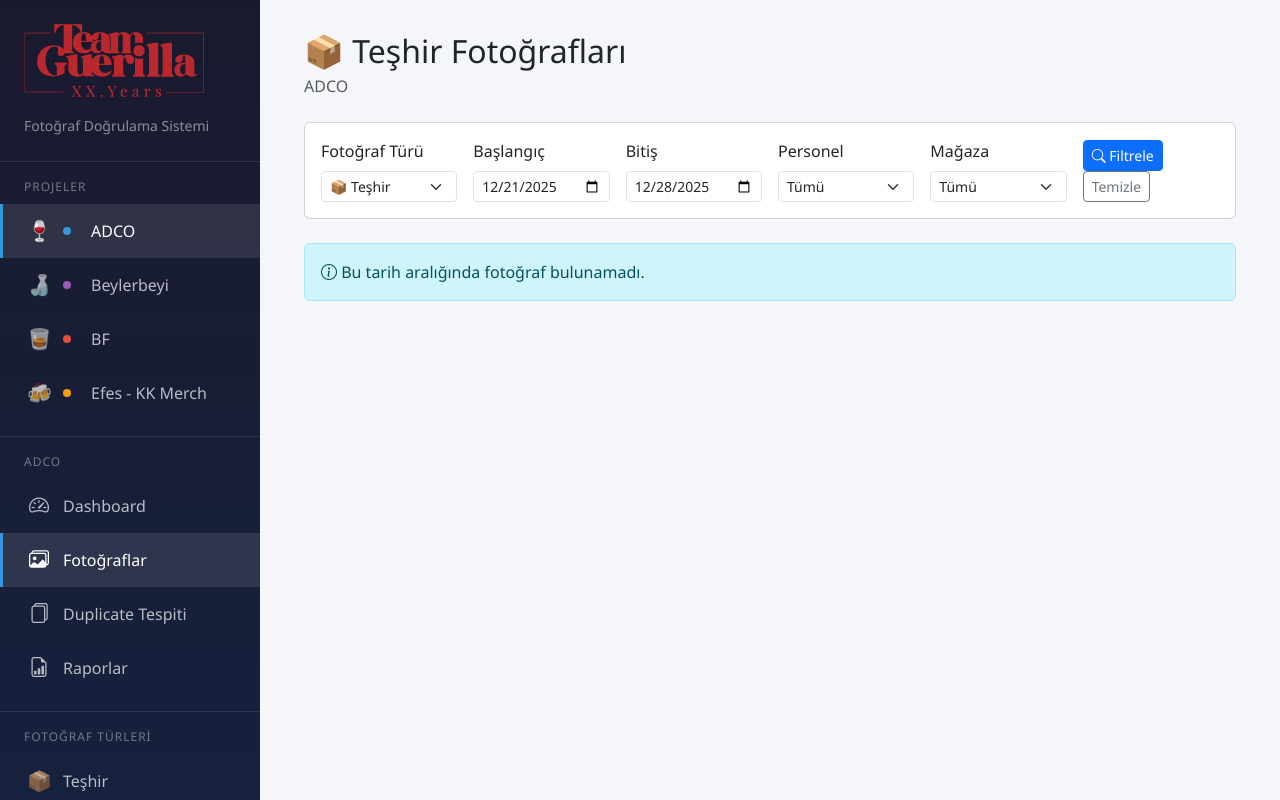
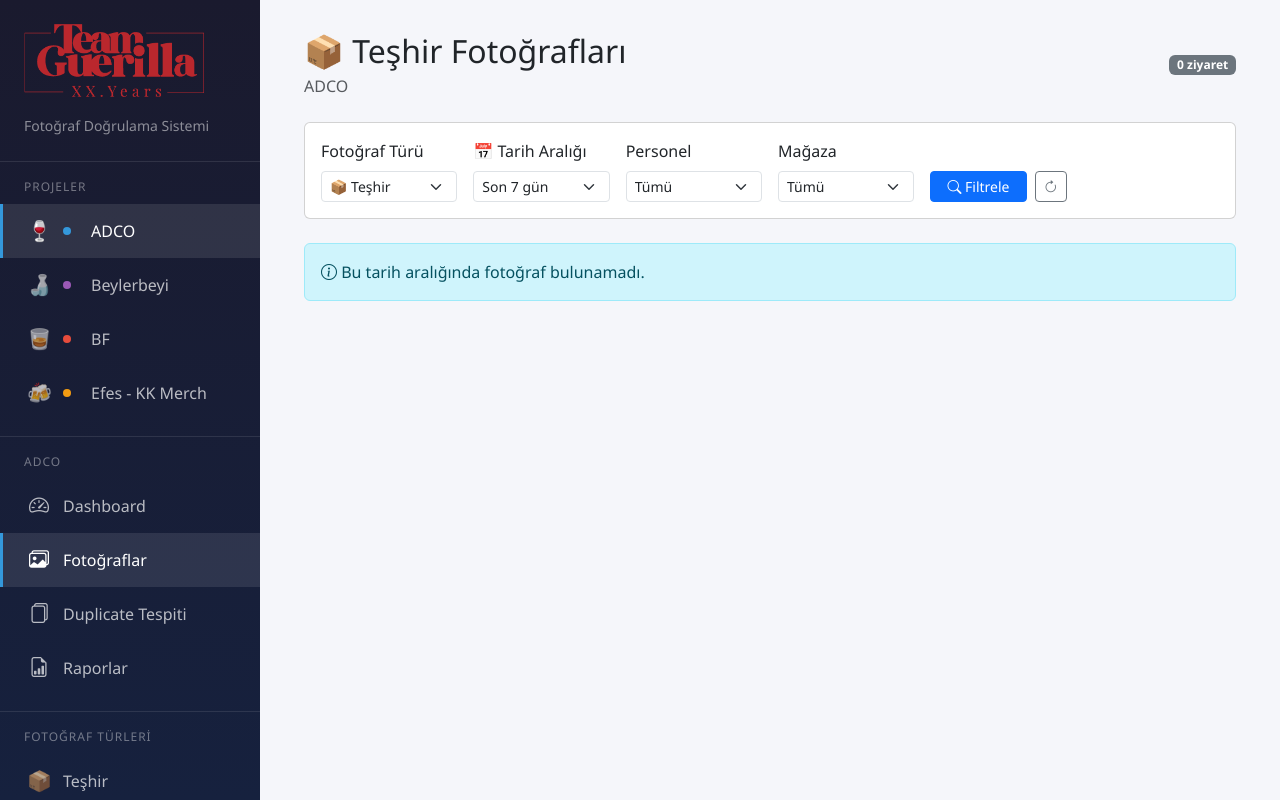
Before and after one commit to ozankyn/photo-verifier, a Flask app: page /adco/photos in a window 1280 px wide. Run offline with Flask 3, Linux system fonts and the light colour scheme; the visitor is signed in with stand-in values (Sample User, id 1); data that the repository does not hold is empty.

Commit message:
Add quick date filter to photos page

```diff
--- a/app.py
+++ b/app.py
@@ -312,8 +312,15 @@ def photos(project):
 
     # Filtreler
     photo_type = request.args.get('type', 'exhibition')
-    date_from = request.args.get('from', (datetime.now() - timedelta(days=7)).strftime('%Y-%m-%d'))
-    date_to = request.args.get('to', datetime.now().strftime('%Y-%m-%d'))
+    days = request.args.get('days', 7, type=int)
+
+    if days > 0:
+        date_from = (datetime.now() - timedelta(days=days)).strftime('%Y-%m-%d')
+        date_to = datetime.now().strftime('%Y-%m-%d')
+    else:
+        date_from = request.args.get('from', (datetime.now() - timedelta(days=7)).strftime('%Y-%m-%d'))
+        date_to = request.args.get('to', datetime.now().strftime('%Y-%m-%d'))
+
     user_id = request.args.get('user_id', type=int)
     customer_code = request.args.get('customer_code')
 
@@ -342,36 +349,12 @@ def photos(project):
                          photos_grouped=photos_grouped,
                          date_from=date_from,
                          date_to=date_to,
+                         days=days,
                          user_id=user_id,
                          customer_code=customer_code,
                          personnel_list=personnel_list,
                          customer_list=customer_list,
-                            current_user=get_current_user())
-
-
-
-
-@app.route('/<project>/visit/<int:visit_id>')
-@login_required
-def visit_detail(project, visit_id):
-    """Tek bir ziyaretin tüm fotoğrafları."""
-    if project not in PROJECTS:
-        return "Proje bulunamadı", 404
-
-    config = get_project_config(project)
-    source = get_source(project)
-
-    try:
-        visit_data = source.get_visit_photos(visit_id)
-    except Exception as e:
-        visit_data = {'error': str(e)}
-
-    return render_template('visit_detail.html',
-                         project=project,
-                         project_name=config['name'],
-                         projects=PROJECTS,
-                         visit=visit_data,
-                            current_user=get_current_user())
+                         current_user=get_current_user())
 
 @app.route('/<project>/duplicates')
 @login_required
--- a/templates/photos.html
+++ b/templates/photos.html
@@ -15,29 +15,37 @@
             </h2>
             <p class="text-muted mb-0">{{ project_name }}</p>
         </div>
+        <span class="badge bg-secondary">{{ photos_grouped|length }} ziyaret</span>
     </div>
 
     <!-- Filtreler -->
     <div class="card mb-4">
         <div class="card-body">
-            <form method="GET" class="row g-3 align-items-end">
+            <form method="GET" class="row g-3 align-items-end" id="filterForm">
                 <div class="col-md-2">
                     <label class="form-label">Fotoğraf Türü</label>
-                    <select name="type" class="form-select form-select-sm">
+                    <select name="type" class="form-select form-select-sm" onchange="this.form.submit()">
                         {% for pt in photo_types %}
                         <option value="{{ pt }}" {% if pt == photo_type %}selected{% endif %}>
-                            {% if pt == 'exhibition' %}📦 Teşhir{% endif %}
-                            {% if pt == 'planogram' %}📊 Planogram{% endif %}
-                            {% if pt == 'visit' %}📸 Ziyaret{% endif %}
+                            {% if pt == 'exhibition' %}📦 Teşhir{% elif pt == 'planogram' %}📊 Planogram{% else %}📸 Ziyaret{% endif %}
                         </option>
                         {% endfor %}
                     </select>
                 </div>
                 <div class="col-md-2">
+                    <label class="form-label">📅 Tarih Aralığı</label>
+                    <select name="days" class="form-select form-select-sm" onchange="updateDates(this.value)">
+                        <option value="7" {% if days == 7 %}selected{% endif %}>Son 7 gün</option>
+                        <option value="14" {% if days == 14 %}selected{% endif %}>Son 14 gün</option>
+                        <option value="30" {% if days == 30 %}selected{% endif %}>Son 30 gün</option>
+                        <option value="0" {% if days == 0 %}selected{% endif %}>Özel Tarih</option>
+                    </select>
+                </div>
+                <div class="col-md-2 custom-date-fields" style="{% if days != 0 %}display:none;{% endif %}">
                     <label class="form-label">Başlangıç</label>
                     <input type="date" name="from" class="form-control form-control-sm" value="{{ date_from }}">
                 </div>
-                <div class="col-md-2">
+                <div class="col-md-2 custom-date-fields" style="{% if days != 0 %}display:none;{% endif %}">
                     <label class="form-label">Bitiş</label>
                     <input type="date" name="to" class="form-control form-control-sm" value="{{ date_to }}">
                 </div>
@@ -46,7 +54,7 @@
                     <select name="user_id" class="form-select form-select-sm">
                         <option value="">Tümü</option>
                         {% for p in personnel_list %}
-                        <option value="{{ p.Id }}" {% if user_id == p.Id %}selected{% endif %}>{{ p.FullName }}</option>
+                        <option value="{{ p.Id }}" {% if user_id|string == p.Id|string %}selected{% endif %}>{{ p.FullName }}</option>
                         {% endfor %}
                     </select>
                 </div>
@@ -59,12 +67,12 @@
                         {% endfor %}
                     </select>
                 </div>
-                <div class="col-md-2">
-                    <button type="submit" class="btn btn-primary btn-sm">
+                <div class="col-md-2 d-flex gap-2">
+                    <button type="submit" class="btn btn-primary btn-sm flex-grow-1">
                         <i class="bi bi-search"></i> Filtrele
                     </button>
                     <a href="/{{ project }}/photos?type={{ photo_type }}" class="btn btn-outline-secondary btn-sm">
-                        Temizle
+                        <i class="bi bi-arrow-clockwise"></i>
                     </a>
                 </div>
             </form>
@@ -159,4 +167,64 @@
         </div>
     {% endif %}
 </div>
+
+<!-- Image Modal -->
+<div class="modal fade" id="imageModal" tabindex="-1">
+    <div class="modal-dialog modal-xl modal-dialog-centered">
+        <div class="modal-content bg-dark">
+            <div class="modal-body p-0 text-center">
+                <img id="modalImage" src="" class="img-fluid" style="max-height: 90vh;">
+            </div>
+        </div>
+    </div>
+</div>
 {% endblock %}
+
+{% block extra_js %}
+<script>
+function updateDates(value) {
+    const customFields = document.querySelectorAll('.custom-date-fields');
+    if (value === '0') {
+        customFields.forEach(f => f.style.display = 'block');
+    } else {
+        customFields.forEach(f => f.style.display = 'none');
+        document.getElementById('filterForm').submit();
+    }
+}
+
+function openImageModal(src) {
+    document.getElementById('modalImage').src = src;
+    new bootstrap.Modal(document.getElementById('imageModal')).show();
+}
+
+function verifyPhoto(project, photoId, photoType, status) {
+    const noteEl = document.getElementById('note-' + photoId);
+    const note = noteEl ? noteEl.value : '';
+
+    fetch(`/api/${project}/verify`, {
+        method: 'POST',
+        headers: {
+            'Content-Type': 'application/json',
+        },
+        body: JSON.stringify({
+            photo_id: photoId,
+            photo_type: photoType,
+            status: status,
+            note: note
+        })
+    })
+    .then(response => response.json())
+    .then(data => {
+        if (data.success) {
+            // Sayfayı yenile
+            location.reload();
+        } else {
+            alert('Hata: ' + (data.error || 'Bilinmeyen hata'));
+        }
+    })
+    .catch(error => {
+        alert('Bağlantı hatası: ' + error.message);
+    });
+}
+</script>
+{% endblock %}
```
